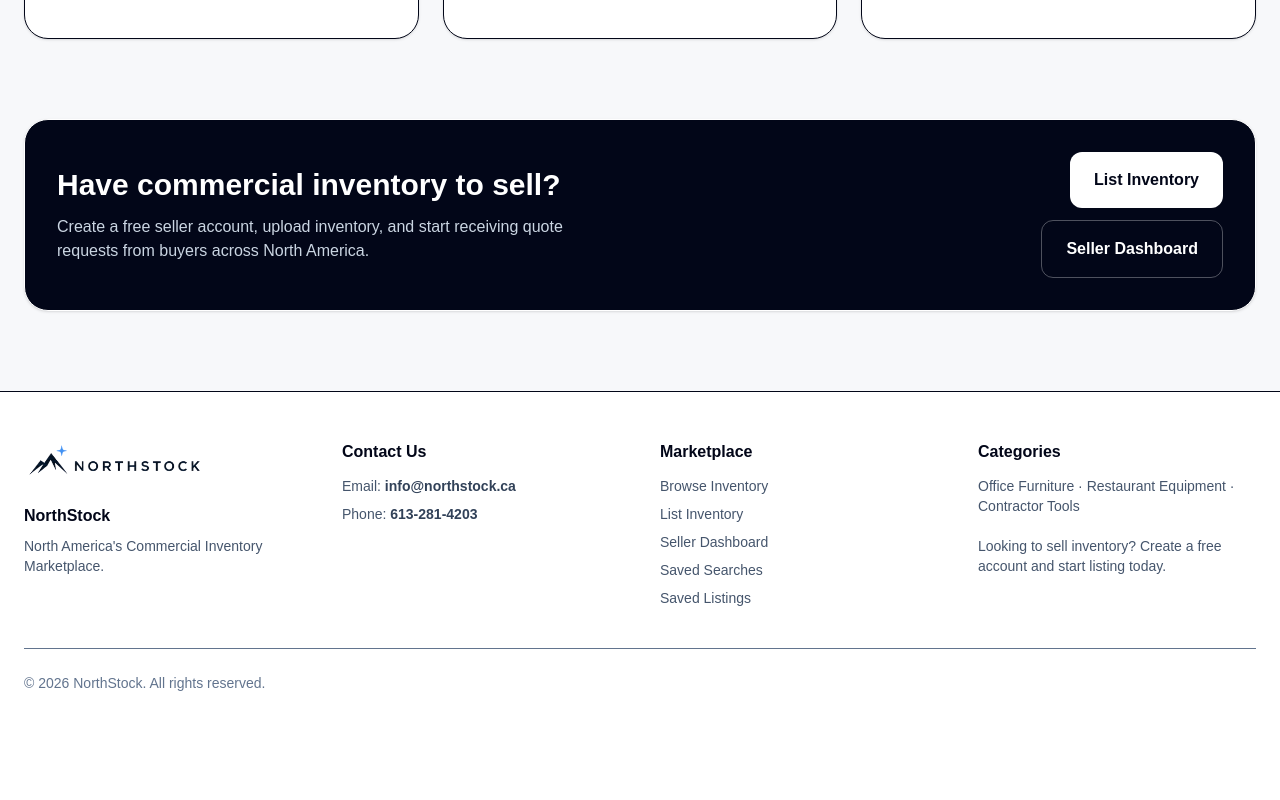
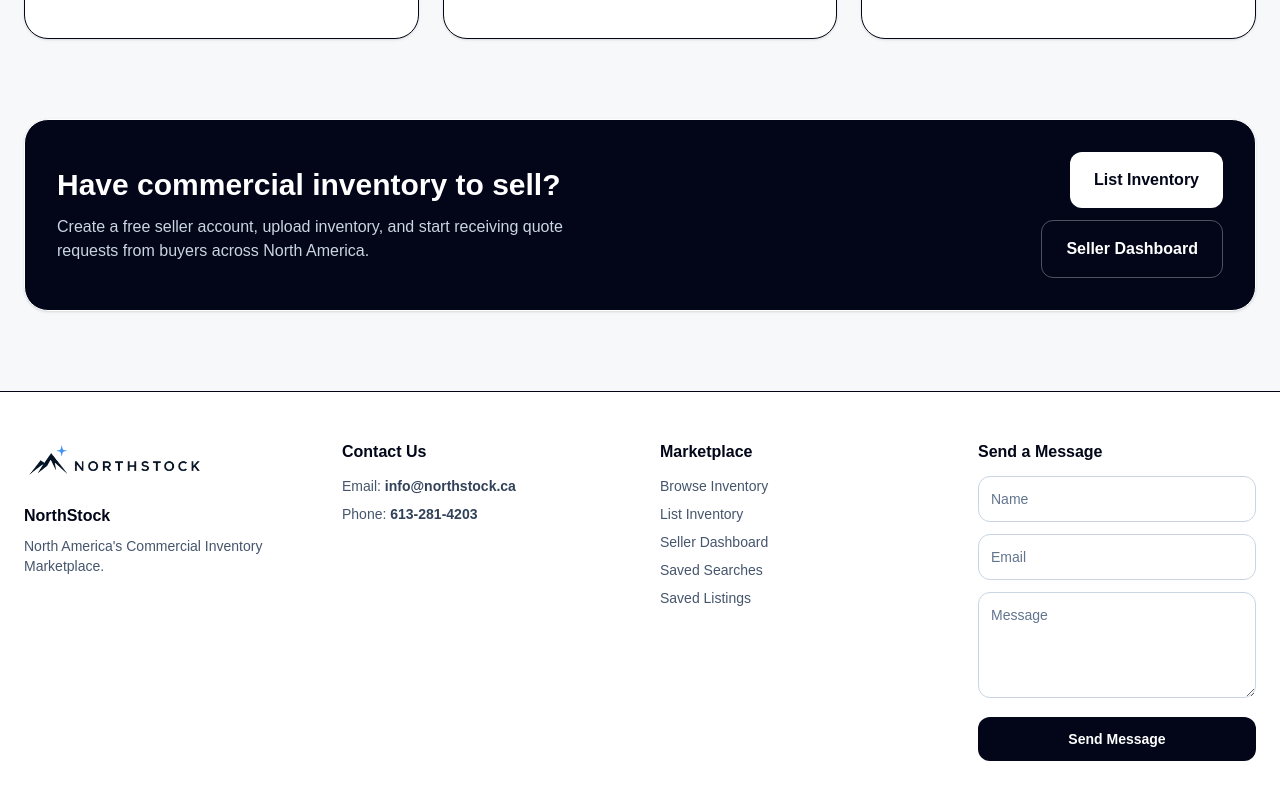
Before and after one commit to brendandforster-glitch/northstock, a Next.js app: page / in a window 1280 px wide. Shown: the part 1982-2782 px from the top of the page. Before the commit the page ends 2723 px from the top, so only its background shows below. Built offline with nearby package versions, Linux system fonts and the light colour scheme; no server answers; the database is empty.

Commit message:
Add homepage contact form

```diff
--- /dev/null
+++ b/app/api/contact/route.ts
@@ -0,0 +1,46 @@
+import { NextResponse } from "next/server";
+import { Resend } from "resend";
+
+const resend = new Resend(process.env.RESEND_API_KEY);
+
+export async function POST(req: Request) {
+  try {
+    const { name, email, message } = await req.json();
+
+    if (!name || !email || !message) {
+      return NextResponse.json(
+        { error: "Missing required fields." },
+        { status: 400 }
+      );
+    }
+
+    const result = await resend.emails.send({
+      from: "NorthStock <noreply@northstock.ca>",
+      to: ["info@northstock.ca"],
+      replyTo: email,
+      subject: `New NorthStock Contact Form Submission`,
+      html: `
+        <h2>New Contact Form Submission</h2>
+
+        <p><strong>Name:</strong> ${name}</p>
+        <p><strong>Email:</strong> ${email}</p>
+
+        <p><strong>Message:</strong></p>
+
+        <p>${message.replace(/\n/g, "<br/>")}</p>
+      `,
+    });
+
+    return NextResponse.json({
+      success: true,
+      result,
+    });
+  } catch (error) {
+    console.error(error);
+
+    return NextResponse.json(
+      { error: "Failed to send message." },
+      { status: 500 }
+    );
+  }
+}
--- a/app/page.tsx
+++ b/app/page.tsx
@@ -10,6 +10,7 @@ type FeaturedListing = {
   city: string;
   province: string | null;
   price: number | null;
+  price_note: string | null;
   image_url: string | null;
 };
 
@@ -28,7 +29,9 @@ const categories = [
   },
 ];
 
-function formatPrice(price: number | null) {
+function formatPrice(price: number | null, priceNote?: string | null) {
+  if (priceNote) return priceNote;
+
   if (price === null || price === undefined) return "Contact for pricing";
 
   return new Intl.NumberFormat("en-US", {
@@ -46,6 +49,11 @@ export default function Home() {
   const [listingCount, setListingCount] = useState(0);
   const [sellerCount, setSellerCount] = useState(0);
 
+  const [contactName, setContactName] = useState("");
+  const [contactEmail, setContactEmail] = useState("");
+  const [contactMessage, setContactMessage] = useState("");
+  const [sendingContact, setSendingContact] = useState(false);
+
   useEffect(() => {
     async function loadHomeData() {
       const {
@@ -56,13 +64,13 @@ export default function Home() {
 
       const { data: listings } = await supabase
         .from("listings")
-        .select("id, title, category, city, province, price, image_url")
+        .select("id, title, category, city, province, price, price_note, image_url")
         .eq("status", "active")
         .gt("expires_at", new Date().toISOString())
         .order("created_at", { ascending: false })
         .limit(6);
 
-      setFeaturedListings(listings || []);
+      setFeaturedListings((listings || []) as FeaturedListing[]);
 
       const { count: activeListingCount } = await supabase
         .from("listings")
@@ -87,10 +95,46 @@ export default function Home() {
     window.location.href = "/";
   };
 
+  async function sendContactMessage(e: React.FormEvent) {
+    e.preventDefault();
+
+    if (!contactName || !contactEmail || !contactMessage) {
+      alert("Please complete name, email, and message.");
+      return;
+    }
+
+    setSendingContact(true);
+
+    const response = await fetch("/api/contact", {
+      method: "POST",
+      headers: {
+        "Content-Type": "application/json",
+      },
+      body: JSON.stringify({
+        name: contactName,
+        email: contactEmail,
+        message: contactMessage,
+      }),
+    });
+
+    setSendingContact(false);
+
+    if (!response.ok) {
+      alert("Message failed to send. Please email info@northstock.ca directly.");
+      return;
+    }
+
+    alert("Message sent successfully.");
+
+    setContactName("");
+    setContactEmail("");
+    setContactMessage("");
+  }
+
   return (
     <main className="min-h-screen bg-[#f7f8fa] text-slate-950">
       <header className="border-b bg-white">
-        <div className="mx-auto flex max-w-7xl items-center justify-between px-6 py-5">
+        <div className="mx-auto flex max-w-7xl flex-col gap-4 px-6 py-5 md:flex-row md:items-center md:justify-between">
           <a href="/">
             <img
               src="/northstock-logo.png"
@@ -99,7 +143,7 @@ export default function Home() {
             />
           </a>
 
-          <nav className="hidden gap-8 text-sm font-medium text-slate-600 md:flex">
+          <nav className="hidden gap-8 text-sm font-bold text-slate-950 md:flex">
             <a href="/listings">Browse Inventory</a>
             <a href="/list-inventory">List Inventory</a>
             <a href="/seller">Seller Dashboard</a>
@@ -109,10 +153,7 @@ export default function Home() {
           <div className="flex items-center gap-3">
             {loggedIn ? (
               <>
-                <a
-                  href="/seller"
-                  className="text-sm font-semibold text-black"
-                >
+                <a href="/seller" className="text-sm font-semibold text-black">
                   Seller Dashboard
                 </a>
 
@@ -125,10 +166,7 @@ export default function Home() {
               </>
             ) : (
               <>
-                <a
-                  href="/login"
-                  className="text-sm font-semibold text-black"
-                >
+                <a href="/login" className="text-sm font-semibold text-black">
                   Log In
                 </a>
 
@@ -213,10 +251,7 @@ export default function Home() {
                   Recently listed inventory
                 </p>
 
-                <a
-                  href="/listings"
-                  className="text-sm font-bold text-slate-950"
-                >
+                <a href="/listings" className="text-sm font-bold text-slate-950">
                   View all
                 </a>
               </div>
@@ -235,7 +270,7 @@ export default function Home() {
                           {item.province ? `, ${item.province}` : ""}
                         </p>
                         <p className="mt-1 text-sm font-semibold text-slate-700">
-                          {formatPrice(item.price)}
+                          {formatPrice(item.price, item.price_note)}
                         </p>
                       </div>
 
@@ -366,10 +401,7 @@ export default function Home() {
         <div className="mb-8 flex items-end justify-between">
           <h2 className="text-3xl font-bold">Featured Inventory</h2>
 
-          <a
-            className="text-sm font-semibold text-slate-700"
-            href="/listings"
-          >
+          <a className="text-sm font-semibold text-slate-700" href="/listings">
             View all
           </a>
         </div>
@@ -387,7 +419,7 @@ export default function Home() {
                     <img
                       src={item.image_url}
                       alt={item.title}
-                      className="h-full w-full rounded-2xl object-cover"
+                      className="h-full w-full rounded-2xl object-contain p-2"
                     />
                   ) : (
                     "Image"
@@ -401,7 +433,7 @@ export default function Home() {
                 <h3 className="mt-1 text-xl font-bold">{item.title}</h3>
 
                 <p className="mt-2 font-semibold text-slate-950">
-                  {formatPrice(item.price)}
+                  {formatPrice(item.price, item.price_note)}
                 </p>
 
                 <p className="mt-2 text-sm text-slate-600">
@@ -422,10 +454,7 @@ export default function Home() {
         <div className="mb-8 flex items-end justify-between">
           <h2 className="text-3xl font-bold">Browse by category</h2>
 
-          <a
-            className="text-sm font-semibold text-slate-700"
-            href="/listings"
-          >
+          <a className="text-sm font-semibold text-slate-700" href="/listings">
             View all
           </a>
         </div>
@@ -545,16 +574,40 @@ export default function Home() {
             </div>
 
             <div>
-              <h3 className="font-bold">Categories</h3>
+              <h3 className="font-bold">Send a Message</h3>
 
-              <p className="mt-3 text-sm text-slate-600">
-                Office Furniture · Restaurant Equipment · Contractor Tools
-              </p>
+              <form onSubmit={sendContactMessage} className="mt-3 space-y-3">
+                <input
+                  value={contactName}
+                  onChange={(e) => setContactName(e.target.value)}
+                  placeholder="Name"
+                  className="w-full rounded-xl border border-slate-300 p-3 text-sm text-slate-950 placeholder:text-slate-500"
+                />
 
-              <p className="mt-5 text-sm text-slate-600">
-                Looking to sell inventory? Create a free account and start
-                listing today.
-              </p>
+                <input
+                  value={contactEmail}
+                  onChange={(e) => setContactEmail(e.target.value)}
+                  placeholder="Email"
+                  type="email"
+                  className="w-full rounded-xl border border-slate-300 p-3 text-sm text-slate-950 placeholder:text-slate-500"
+                />
+
+                <textarea
+                  value={contactMessage}
+                  onChange={(e) => setContactMessage(e.target.value)}
+                  placeholder="Message"
+                  rows={4}
+                  className="w-full rounded-xl border border-slate-300 p-3 text-sm text-slate-950 placeholder:text-slate-500"
+                />
+
+                <button
+                  type="submit"
+                  disabled={sendingContact}
+                  className="w-full rounded-xl bg-slate-950 py-3 text-sm font-semibold text-white disabled:opacity-50"
+                >
+                  {sendingContact ? "Sending..." : "Send Message"}
+                </button>
+              </form>
             </div>
           </div>
 
```
